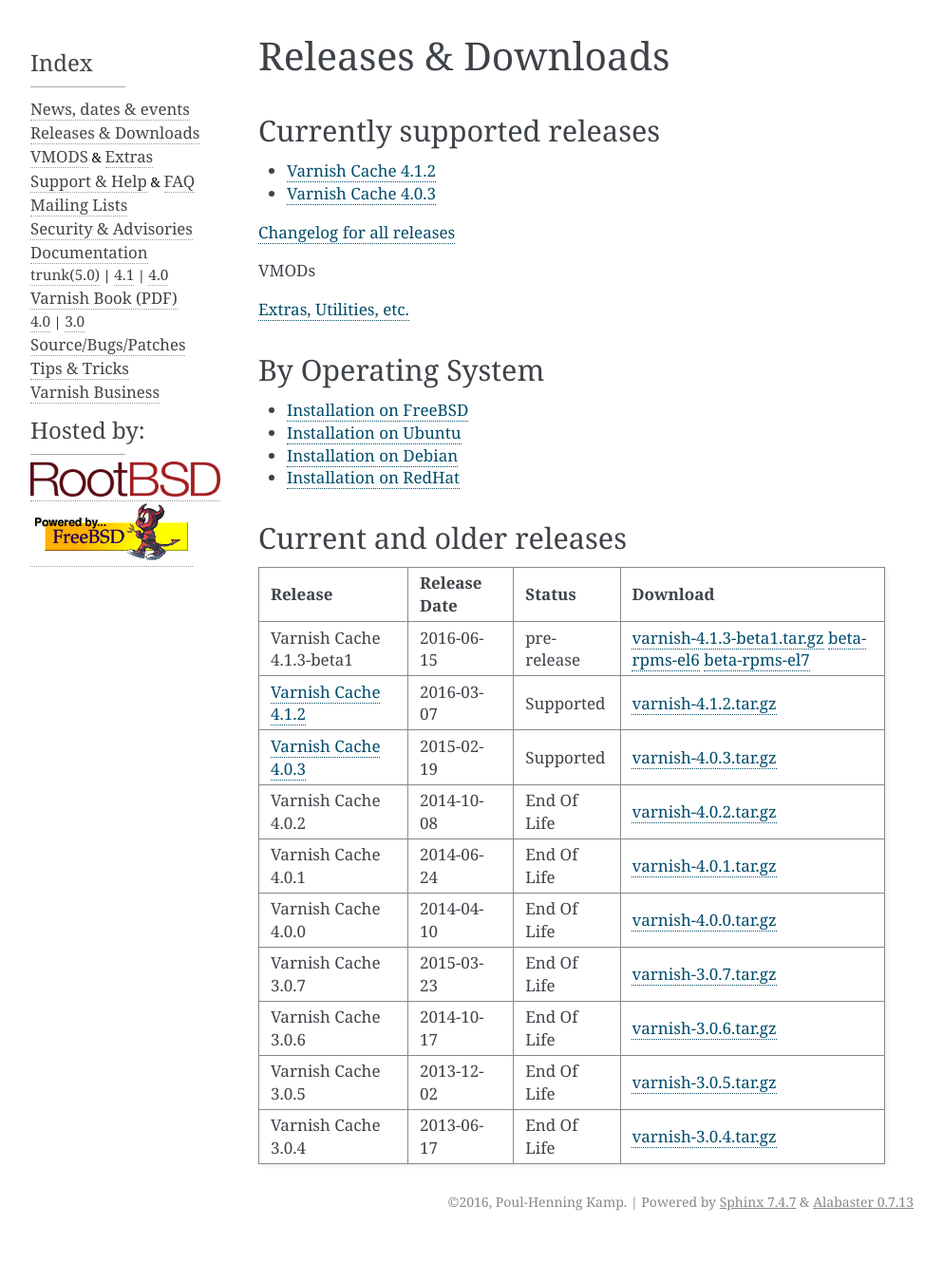
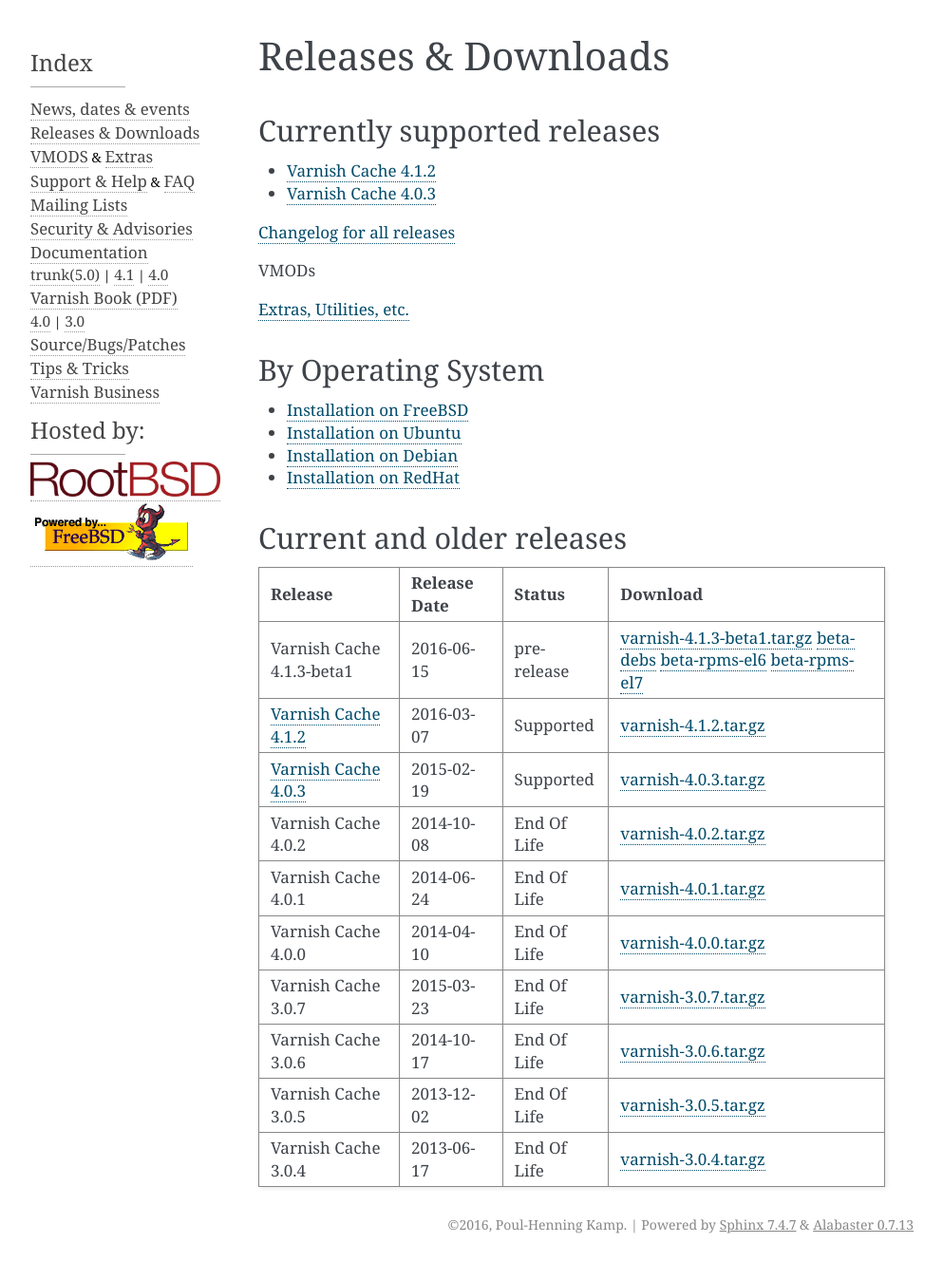
Before and after one commit to varnishcache/homepage, a Sphinx documentation site: the page built from R1/source/releases/index.rst, in a window 1280 px wide. Shown: the whole page at 95% size, without its empty margins (148-1141 px from the left). Built offline with Sphinx 7.4.7, drawn with Linux system fonts in a browser that asks for light colours; pages that are not in the unit, such as notebooks, are missing from menus; comment, search, counter and statistics services are not loaded; before the commit the page ends 1305 px from its top, so only the background shows below that.

Commit message:
Add link to beta debs.

```diff
--- a/R1/source/releases/index.rst
+++ b/R1/source/releases/index.rst
@@ -29,7 +29,7 @@
 ========================== ============ =========== ===========
 Release                    Release Date Status      Download
 ========================== ============ =========== ===========
-Varnish Cache 4.1.3-beta1  2016-06-15   pre-release `varnish-4.1.3-beta1.tar.gz`_ `beta-rpms-el6`_ `beta-rpms-el7`_
+Varnish Cache 4.1.3-beta1  2016-06-15   pre-release `varnish-4.1.3-beta1.tar.gz`_ `beta-debs`_ `beta-rpms-el6`_ `beta-rpms-el7`_
 :ref:`rel4.1.2`            2016-03-07   Supported   `varnish-4.1.2.tar.gz`_
 :ref:`rel4.0.3`            2015-02-19   Supported   `varnish-4.0.3.tar.gz`_
 Varnish Cache 4.0.2        2014-10-08   End Of Life `varnish-4.0.2.tar.gz`_
@@ -52,6 +52,7 @@
 .. _varnish-3.0.5.tar.gz: https://repo.varnish-cache.org/source/varnish-3.0.5.tar.gz
 .. _varnish-3.0.4.tar.gz: https://repo.varnish-cache.org/source/varnish-3.0.4.tar.gz
 
+.. _beta-debs: https://jenkins.varnish-software.com/view/VC4/job/VC4-deb/lastSuccessfulBuild/artifact/deb-build/
 .. _beta-rpms-el6: https://jenkins.varnish-software.com/view/VC4/job/VC4-rpm-el6/lastSuccessfulBuild/artifact/rpm-build/varnish-4.1/el6/
 .. _beta-rpms-el7: https://jenkins.varnish-software.com/view/VC4/job/VC4-rpm-el7/lastSuccessfulBuild/artifact/rpm-build/varnish-4.1/el7/
 
```
